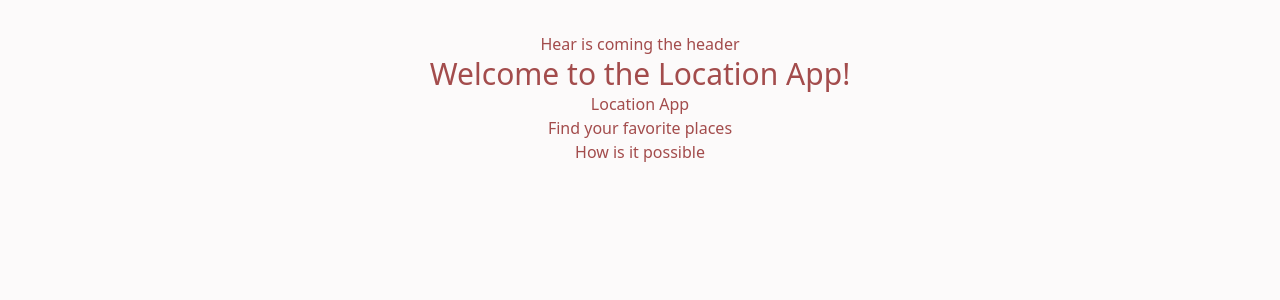
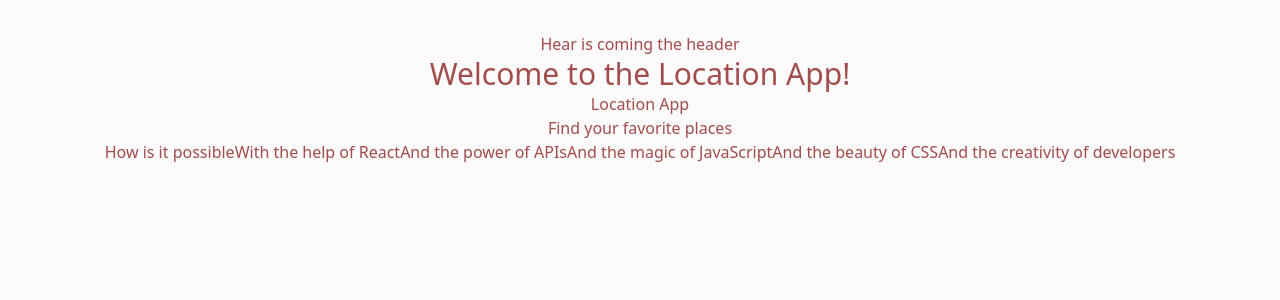
Before and after one commit to Mjos12002/location, a React (Vite) app: page / in a window 1280 px wide. Shown: the top 300 px of the page. Built offline with nearby package versions, Linux system fonts and the light colour scheme.

Commit message:
Added new span to check the processes

```diff
--- a/src/component/header/Header.jsx
+++ b/src/component/header/Header.jsx
@@ -6,6 +6,11 @@
         <h1>Location App</h1>
         <p>Find your favorite places</p>
         <span>How is it possible</span>
+        <span>With the help of React</span>
+        <span>And the power of APIs</span>
+        <span>And the magic of JavaScript</span>
+        <span>And the beauty of CSS</span>
+        <span>And the creativity of developers</span>
         </div>
     )
 }
```
